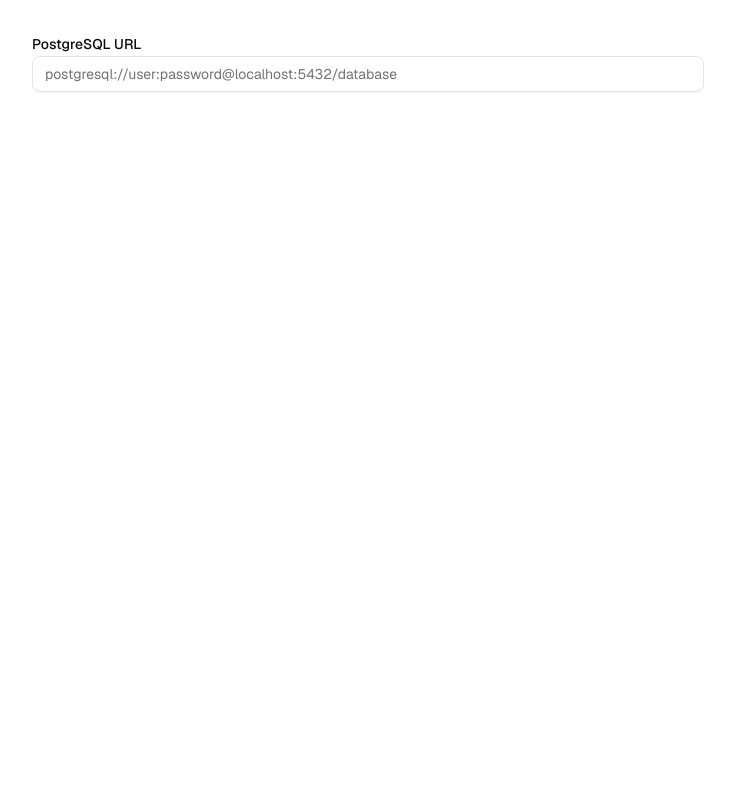
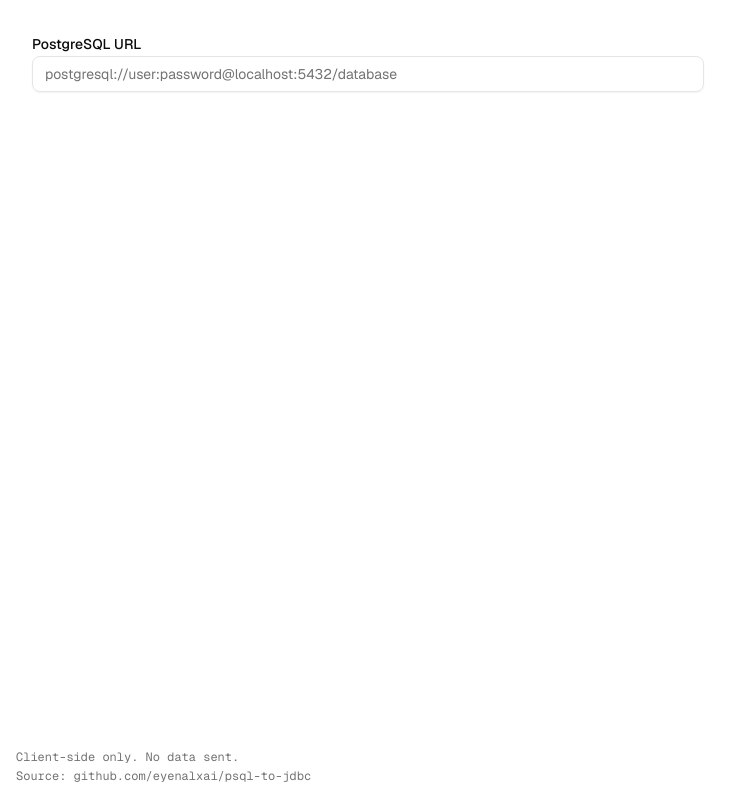
Before and after one commit to eyenalxai/psql-to-jdbc, a Next.js app: page / in a window 1280 px wide. Shown: the whole page, without its empty margins (0-751 px from the left). Built offline with nearby package versions, Linux system fonts and the light colour scheme.

Commit message:
feat: add footer with client-side information and source link to the main page

```diff
--- a/src/app/page.tsx
+++ b/src/app/page.tsx
@@ -49,7 +49,7 @@
 	}
 
 	return (
-		<main className="container mx-auto p-8">
+		<main className="container mx-auto p-8 relative min-h-screen">
 			<div className="w-full max-w-2xl space-y-8">
 				<div className="space-y-4">
 					<div className="space-y-2">
@@ -79,6 +79,20 @@
 					)}
 				</div>
 			</div>
+			<div className="fixed bottom-2 left-2 right-2 md:absolute md:right-auto md:bottom-4 md:left-4 text-[10px] md:text-xs text-muted-foreground font-mono max-w-full">
+				<div className="flex flex-col gap-0.5 md:gap-1">
+					<p className="leading-tight">Client-side only. No data sent.</p>
+					<a
+						href="https://github.com/eyenalxai/psql-to-jdbc"
+						target="_blank"
+						rel="noopener noreferrer"
+						className="hover:underline leading-tight truncate"
+						title="https://github.com/eyenalxai/psql-to-jdbc"
+					>
+						Source: github.com/eyenalxai/psql-to-jdbc
+					</a>
+				</div>
+			</div>
 		</main>
 	)
 }
```
